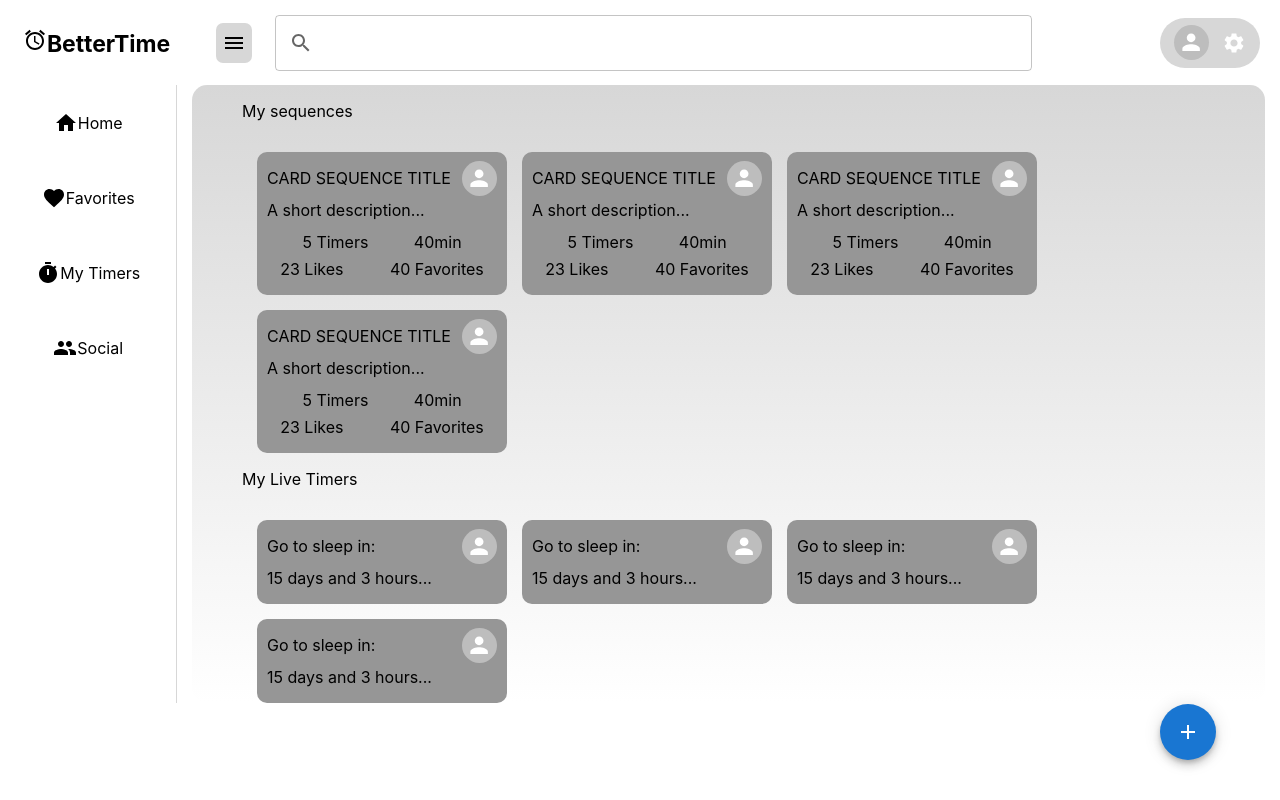
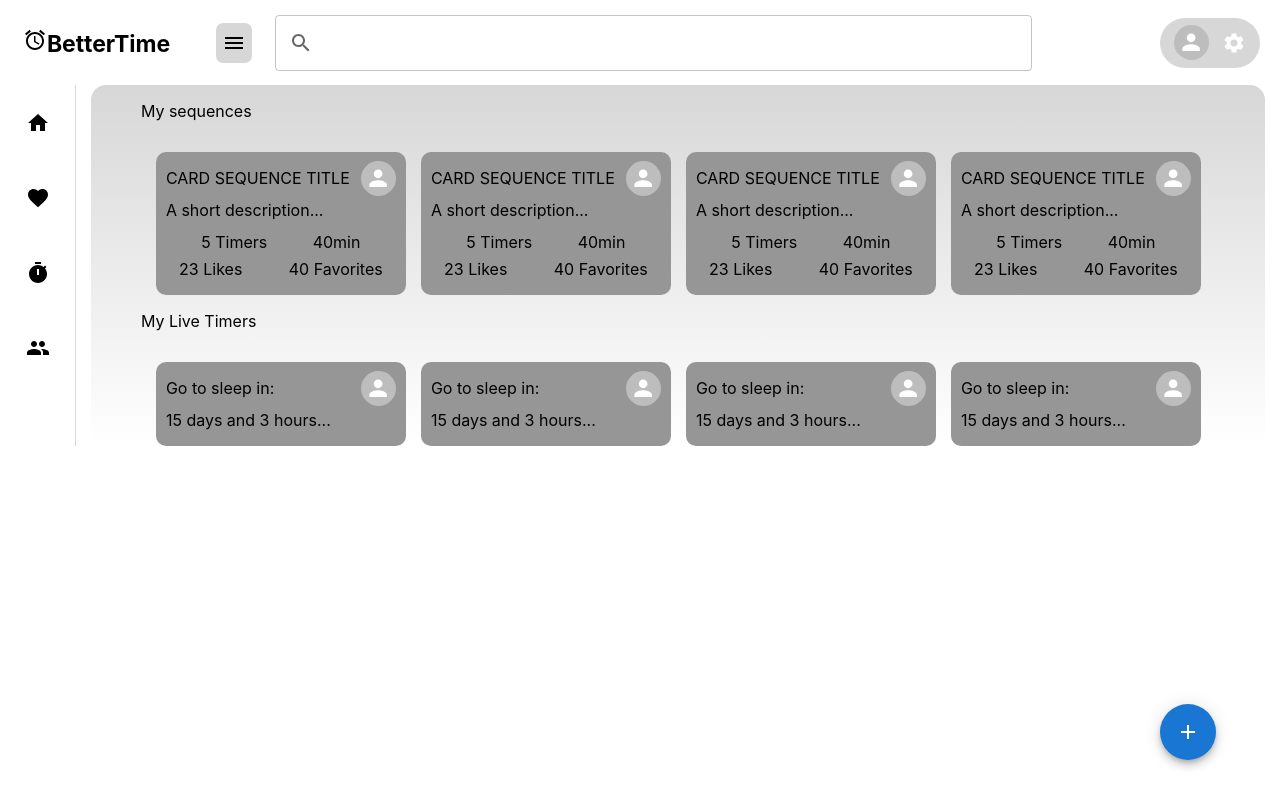
Before and after one commit to VicDosya/better-time, a React (Create React App) app in the folder better-time/client/: page /mytimers in a window 1280 px wide. Built offline with nearby package versions, Linux system fonts and the light colour scheme.

Commit message:
Remove useless navigation functions & Fix Drawer functionality

```diff
--- a/better-time/client/src/App.tsx
+++ b/better-time/client/src/App.tsx
@@ -1,5 +1,5 @@
 //Import Packages
-import React from 'react';
+import React, { useState } from 'react';
 import { Routes, Route } from 'react-router-dom';
 
 //Import Components
@@ -12,16 +12,24 @@ import Social from './components/Social/Social';
 //Import styles
 import './App.css';
 import MyTimers from './components/MyTimers/MyTimers';
-import ClosedNavBar from './components/DrawerNavBar/ClosedNavBar';
-
 
 function App() {
+  //useState variables
+  const [isDrawerOpen, setIsDrawerOpen] = useState(false);
+
+  //Control the drawer with handleClick function
+  const handleMenuClick = () => {
+    if (isDrawerOpen) {
+      return setIsDrawerOpen(false);
+    }
+    setIsDrawerOpen(true);
+  };
+
   return (
     <div className="App">
-      <TopBar></TopBar>
+      <TopBar onButtonClick={handleMenuClick}></TopBar>
       <div className='drawerContent'>
-        <DrawerNavBar></DrawerNavBar>
-        {/* <ClosedNavBar></ClosedNavBar> */}
+        <DrawerNavBar isDrawerOpen={isDrawerOpen} setIsDrawerOpen={setIsDrawerOpen}></DrawerNavBar>
 
         <Routes>
           <Route path='/' element={<Home />}></Route>
--- a/better-time/client/src/components/DrawerNavBar/ClosedNavBar.module.css
+++ /dev/null
@@ -1,26 +0,0 @@
-.drawerCtn {
-    width: 80px;
-    display: flex;
-    flex-direction: column;
-    align-items: center;
-    border-right: 1px solid rgb(215, 215, 215);
-  }
-
-  .homeCtn,
-  .favoritesCtn,
-  .timersCtn,
-  .socialCtn {
-    width: 100%;
-    display: flex;
-    justify-content: center;
-    height: 75px;
-    display: flex;
-    align-items: center;
-  }
-  .homeCtn:hover,
-  .favoritesCtn:hover,
-  .timersCtn:hover,
-  .socialCtn:hover {
-    background-color: rgb(215, 215, 215);
-    cursor: pointer;
-  }
--- a/better-time/client/src/components/DrawerNavBar/DrawerNavBar.module.css
+++ b/better-time/client/src/components/DrawerNavBar/DrawerNavBar.module.css
@@ -1,5 +1,12 @@
-.drawerCtn {
+.openDrawerCtn {
   width: 16%;
+  display: flex;
+  flex-direction: column;
+  align-items: center;
+  border-right: 1px solid rgb(215, 215, 215);
+}
+.closedDrawerCtn{
+  width: 80px;
   display: flex;
   flex-direction: column;
   align-items: center;
--- a/better-time/client/src/components/DrawerNavBar/DrawerNavBar.tsx
+++ b/better-time/client/src/components/DrawerNavBar/DrawerNavBar.tsx
@@ -1,4 +1,4 @@
-import React from "react";
+import React, { useState } from "react";
 import { useNavigate } from "react-router-dom";
 
 //Import styles and icons
@@ -7,41 +7,31 @@ import HomeIcon from "@mui/icons-material/Home";
 import FavoriteIcon from '@mui/icons-material/Favorite';
 import TimerIcon from '@mui/icons-material/Timer';
 import PeopleIcon from '@mui/icons-material/People';
+//Import types
+import { DrawerPropsType } from './DrawerNavBar.types';
 
-function DrawerNavBar() {
+function DrawerNavBar({ isDrawerOpen, setIsDrawerOpen }: DrawerPropsType) {
+
+  //useNavigate variable
   let navigate = useNavigate();
 
-  //Navgiation functionality
-  const navigateHome = (event: React.MouseEvent<HTMLDivElement>) => {
-    navigate("/");
-  };
-  const navigateFavorites = (event: React.MouseEvent<HTMLDivElement>) => {
-    navigate("/favorites");
-  };
-  const navigateMyTimers = (event: React.MouseEvent<HTMLDivElement>) => {
-    navigate("/mytimers");
-  };
-  const navigateSocial = (event: React.MouseEvent<HTMLDivElement>) => {
-    navigate("/social");
-  };
-
   return (
-    <div className={styles.drawerCtn}>
-      <div className={styles.homeCtn} onClick={navigateHome}>
+    <div className={isDrawerOpen ? styles.openDrawerCtn : styles.closedDrawerCtn}>
+      <div className={styles.homeCtn} onClick={() => navigate("/")}>
         <HomeIcon />
-        <span>Home</span>
+        <span>{isDrawerOpen ? 'Home' : ''}</span>
       </div>
-      <div className={styles.favoritesCtn} onClick={navigateFavorites}>
+      <div className={styles.favoritesCtn} onClick={() => navigate("/favorites")}>
         <FavoriteIcon />
-        <span>Favorites</span>
+        <span>{isDrawerOpen ? 'Favorites' : ''}</span>
       </div>
-      <div className={styles.timersCtn} onClick={navigateMyTimers}>
+      <div className={styles.timersCtn} onClick={() => navigate("/mytimers")}>
         <TimerIcon />
-        <span>My Timers</span>
+        <span>{isDrawerOpen ? 'My Timers' : ''}</span>
       </div>
-      <div className={styles.socialCtn} onClick={navigateSocial}>
+      <div className={styles.socialCtn} onClick={() => navigate("/social")}>
         <PeopleIcon />
-        <span>Social</span>
+        <span>{isDrawerOpen ? 'Social' : ''}</span>
       </div>
     </div>
   );
--- /dev/null
+++ b/better-time/client/src/components/DrawerNavBar/DrawerNavBar.types.tsx
@@ -0,0 +1,4 @@
+export type DrawerPropsType = {
+    isDrawerOpen: boolean;
+    setIsDrawerOpen: React.Dispatch<React.SetStateAction<boolean>>;
+}
--- a/better-time/client/src/components/TopBar/TopBar.tsx
+++ b/better-time/client/src/components/TopBar/TopBar.tsx
@@ -10,7 +10,12 @@ import SearchIcon from "@mui/icons-material/Search";
 import SettingsIcon from "@mui/icons-material/Settings";
 import AlarmIcon from "@mui/icons-material/Alarm";
 
-function TopBar() {
+//Import types
+import { onButtonClickType } from "./TopBar.types";
+
+
+
+function TopBar({ onButtonClick }: onButtonClickType) {
     return (
         <div className={styles.ctn}>
             <div className={styles.titleButtonCtn}>
@@ -21,7 +26,7 @@ function TopBar() {
                     </h1>
                 </div>
                 <div>
-                    <button className={styles.menuIconBtn}>
+                    <button onClick={onButtonClick} className={styles.menuIconBtn}>
                         <MenuIcon></MenuIcon>
                     </button>
                 </div>
--- /dev/null
+++ b/better-time/client/src/components/TopBar/TopBar.types.tsx
@@ -0,0 +1,3 @@
+export type onButtonClickType = {
+    onButtonClick: () => void;
+}
```
Also changed, not shown: better-time/client/src/components/DrawerNavBar/ClosedNavBar.tsx (deleted, +0 -45 lines).
